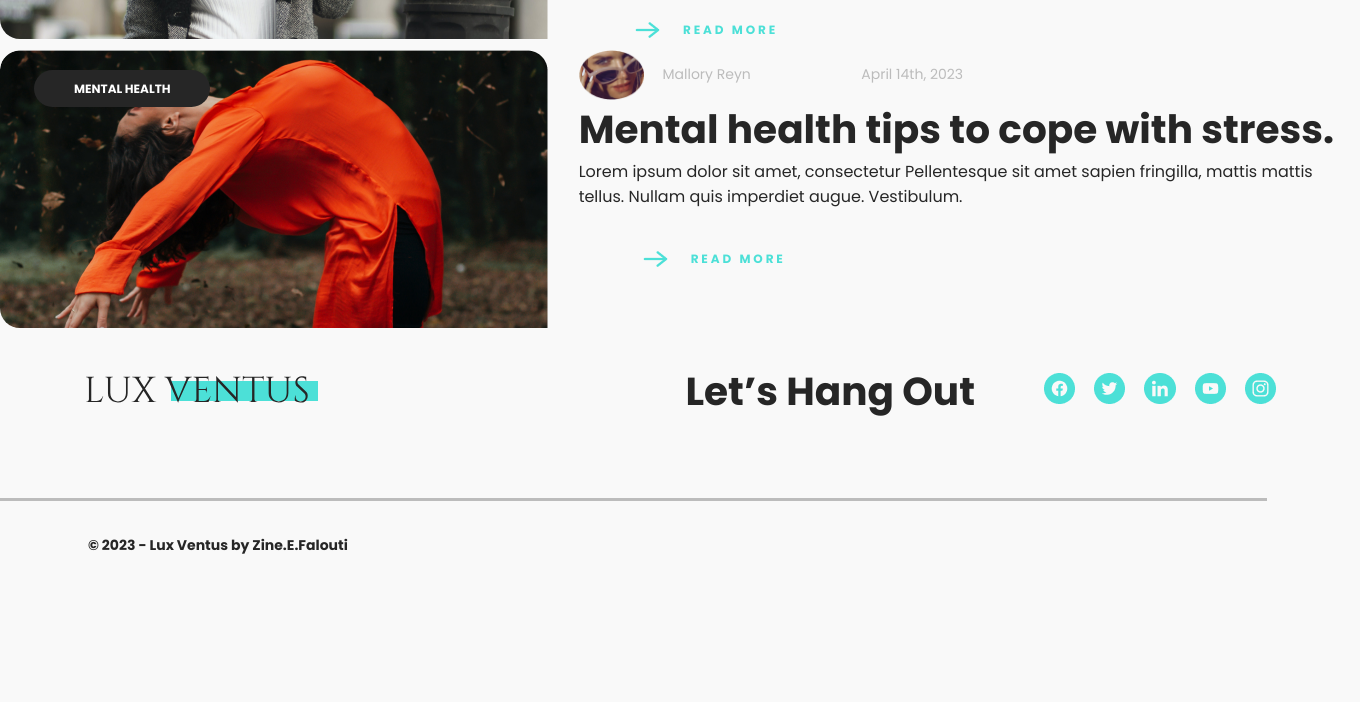
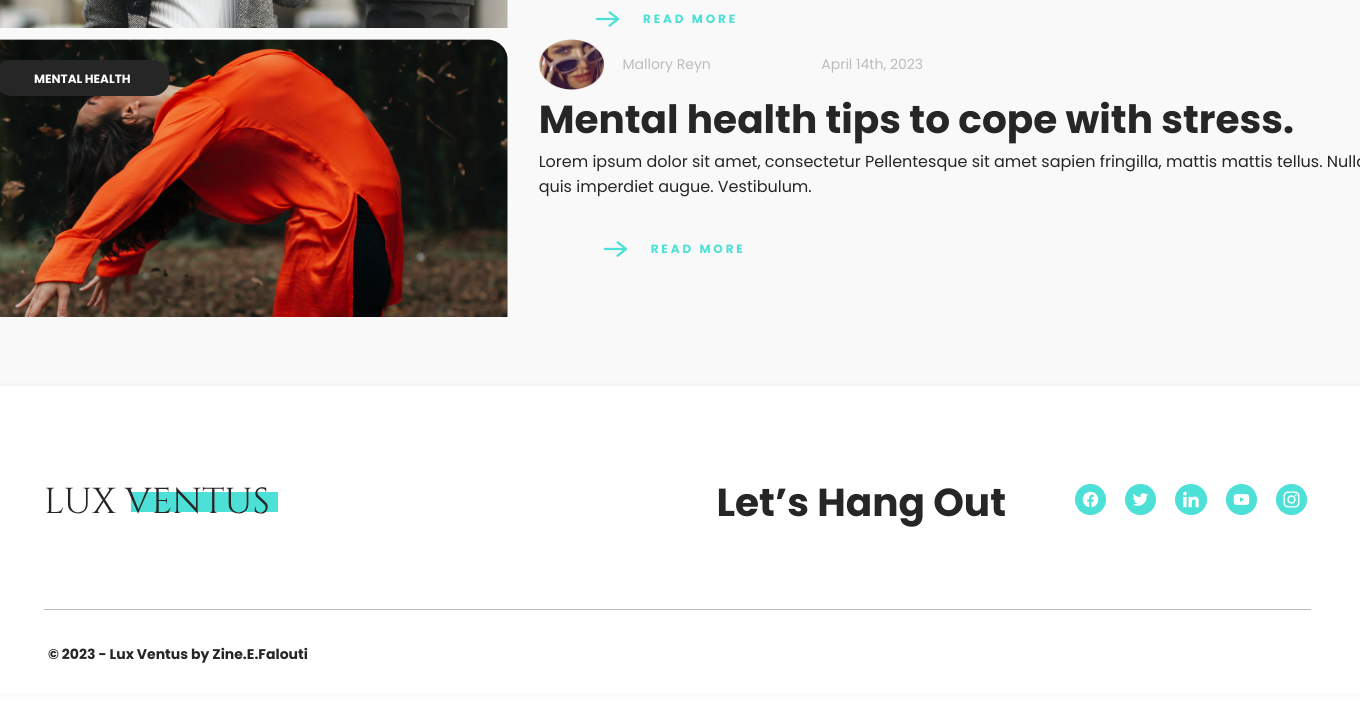
Before and after one commit to 900KILO/Lux-Ventus, a PHP site: page / in a window 1360 px wide; the page is wider, and only the part inside the window is pictured. Shown: the part 3268-3970 px from the top of that part. Before the commit the page ends 3822 px from the top of that part, so only its background shows below. Run offline with PHP 8.4, Linux system fonts and the light colour scheme; some web fonts are replaced.

Commit message:
Change footer

```diff
--- a/index.html
+++ b/index.html
@@ -334,7 +334,7 @@
             <footer class="footer">
                 <div class="container-7">
                     <div class="footer-felx">
-                        <img src="./assets/Logo.svg" alt="logo">
+                        <img class="logo" src="./assets/Logo.svg" alt="logo">
 
                         <div class="social">
                             <div class="mini-title"> <h2> Let’s Hang Out </h2></div>
--- a/style.css
+++ b/style.css
@@ -279,22 +279,24 @@
     display: flex;
     align-items: center;
     justify-content: space-between;
-    padding-top: 34px;
-    padding-left: 84px;
+    padding-top: 87px;
+    margin-left: 84px;
     padding-bottom: 77px;
+    border-bottom: 1px solid #BCBCBC;
+    max-width: 1267px;
  }
+
  .social{
     gap: 19px;
     display: flex;
     align-items: center;
-    padding-right: 84px;
+    padding-right: 4px;
  }
  .social > .mini-title > h2{
     padding-right: 50px;
  }
  .footer-footer{
     padding: 34px 939px 37px 88px;
-    border-top: solid #BCBCBC;
     max-width: 1267px;
     display: flex;
     justify-content: space-between;
@@ -467,3 +469,12 @@
  .read-more > a{
    padding-left: 10px;
  }
+ .container-7{
+   width: 1440px;
+   height: 308px;
+   flex-shrink: 0;
+   border-radius: 40px 40px 0px 0px;
+   background: #FFF;
+   box-shadow: 6px 0px 6px 0px rgba(0, 0, 0, 0.05);
+   margin-top: 69px;
+ }
```
